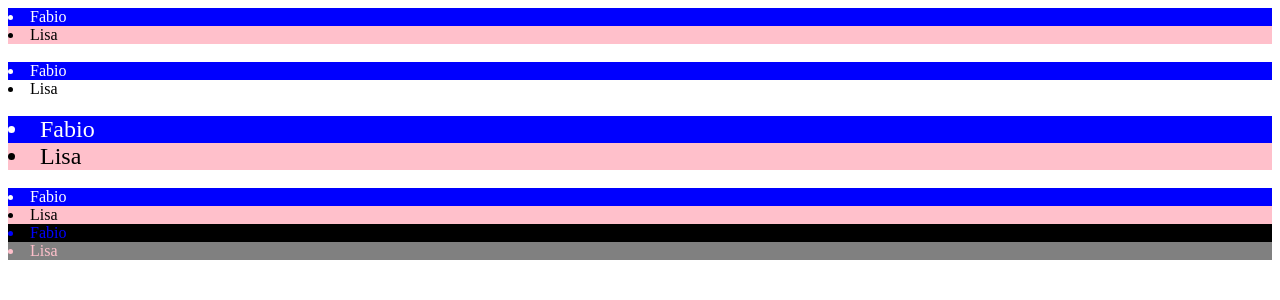
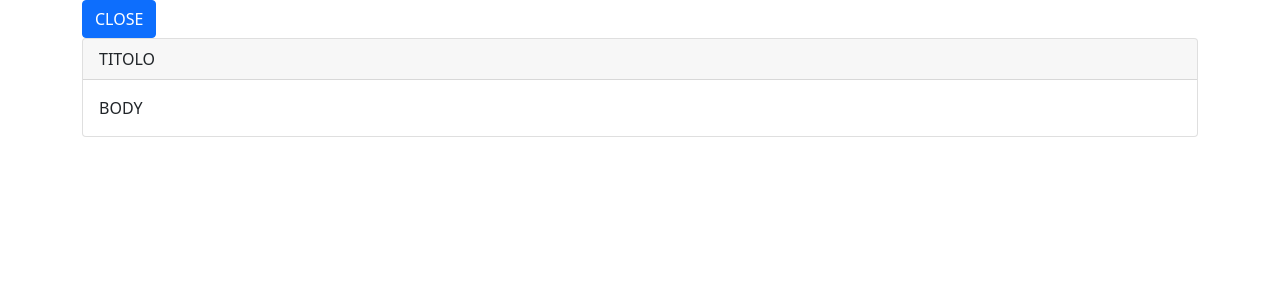
Before and after one commit to Anita-Liberatore/angular-course-project-training, an Angular app: page / in a window 1280 px wide. Shown: the top 300 px of the page. Built offline with nearby package versions, Linux system fonts and the light colour scheme.

Commit message:
css library part of course

```diff
--- a/package.json
+++ b/package.json
@@ -18,6 +18,7 @@
     "@angular/platform-browser": "~12.2.0",
     "@angular/platform-browser-dynamic": "~12.2.0",
     "@angular/router": "~12.2.0",
+    "bootstrap": "^5.1.3",
     "rxjs": "~6.6.0",
     "tslib": "^2.3.0",
     "zone.js": "~0.11.4"
--- a/src/app/app.component.html
+++ b/src/app/app.component.html
@@ -26,4 +26,5 @@
 
 <!--<app-ng-for-type-object></app-ng-for-type-object> -->
 
-<app-styles-components></app-styles-components>
+<!--<app-styles-components></app-styles-components> -->
+<app-css-library></app-css-library>
--- a/src/app/app.module.ts
+++ b/src/app/app.module.ts
@@ -17,6 +17,7 @@ import { HttpClientExampleComponent } from './http-client-example/http-client-ex
 import { NgIfExampleComponent } from './ng-if-example/ng-if-example.component';
 import { NgForTypeObjectComponent } from './ng-for-type-object/ng-for-type-object.component';
 import { StylesComponentsComponent } from './styles-components/styles-components.component';
+import { CssLibraryComponent } from './css-library/css-library.component';
 
 @NgModule({
   declarations: [
@@ -32,7 +33,8 @@ import { StylesComponentsComponent } from './styles-components/styles-components
     HttpClientExampleComponent,
     NgIfExampleComponent,
     NgForTypeObjectComponent,
-    StylesComponentsComponent
+    StylesComponentsComponent,
+    CssLibraryComponent
   ],
   imports: [
     BrowserModule,
--- /dev/null
+++ b/src/app/css-library/css-library.component.html
@@ -0,0 +1,11 @@
+<div class="container">
+    <button class="btn btn-primary">
+      <i class="fa fa-bluetooth"></i>
+      CLOSE
+    </button>
+
+    <div class="card">
+      <div class="card-header">TITOLO</div>
+      <div class="card-body">BODY</div>
+    </div>
+  </div>
--- /dev/null
+++ b/src/app/css-library/css-library.component.ts
@@ -0,0 +1,15 @@
+import { Component, OnInit } from '@angular/core';
+
+@Component({
+  selector: 'app-css-library',
+  templateUrl: './css-library.component.html',
+  styleUrls: ['./css-library.component.scss']
+})
+export class CssLibraryComponent implements OnInit {
+
+  constructor() { }
+
+  ngOnInit(): void {
+  }
+
+}
--- a/src/index.html
+++ b/src/index.html
@@ -6,6 +6,7 @@
   <base href="/">
   <meta name="viewport" content="width=device-width, initial-scale=1">
   <link rel="icon" type="image/x-icon" href="favicon.ico">
+  <link rel="stylesheet" href="https://cdn.jsdelivr.net/npm/bootstrap@5.1.3/dist/css/bootstrap.min.css">
 </head>
 <body>
   <app-root></app-root>
```
Also changed, not shown: src/app/css-library/css-library.component.scss (added), 2 other files (tests, documents, lock files or other folders).
